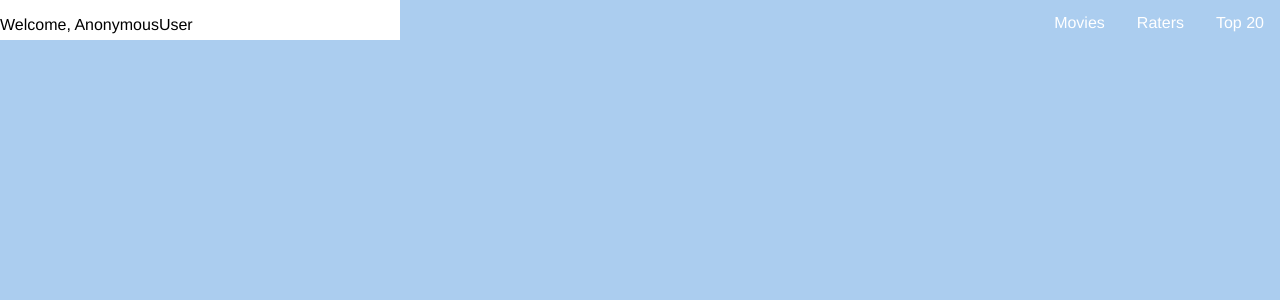
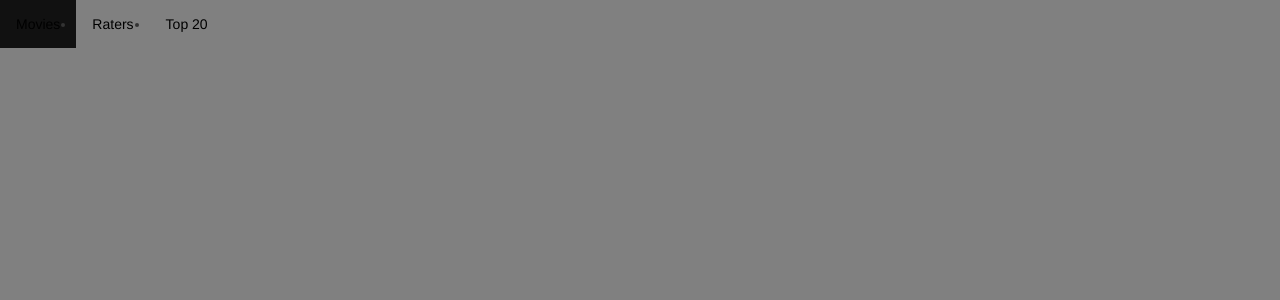
Before and after one commit to phist210/movielens_online, a Django app: page /recommender/ in a window 1280 px wide. Shown: the top 300 px of the page. Run offline with Django 3.2, Linux system fonts and the light colour scheme; parts of the project's set-up code (start-up, migrations or seed data) failed here and were passed over; some libraries are stand-ins or nearby versions.

Commit message:
some front end functionality

```diff
--- a/movielens_online/recommender/static/recommender/stylin_profilin.css
+++ b/movielens_online/recommender/static/recommender/stylin_profilin.css
@@ -1,13 +1,13 @@
 /* unvisited link */
 a:link {
-  color: red;
+  color: #123456;
   text-decoration: none;
 }
 
 /* visited link */
 a:visited {
   text-decoration: none;
-  color: green;
+  color: black;
 }
 
 /* mouse over link */
@@ -40,17 +40,16 @@ body{
   background-color: white;
 }
 
-#main {
-    list-style-type: none;
+ul.toaster {
     position: fixed;
     margin: auto;
     top: 0;
     right: 0;
-    bottom: 1;
-    left: 1;
+    bottom: 0;
+    left: 0;
     padding: 0;
     overflow: hidden;
-    background-color: auto;
+    background-color: grey;
 }
 
 li.main {
@@ -59,7 +58,7 @@ li.main {
 
 li.main a {
     display: block;
-    color: white;
+    color: black;
     text-align: center;
     padding: 14px 16px;
     text-decoration: none;
--- a/movielens_online/recommender/templates/recommender/index.html
+++ b/movielens_online/recommender/templates/recommender/index.html
@@ -5,18 +5,21 @@
     <meta charset='utf-8'>
     <meta name="viewport" content="width=device-width, initial-scale=1">
     <link rel="stylesheet" type="text/css" href="{% static 'recommender/stylin_profilin.css' %}" />
+    <meta name="viewport" content="width=device-width, initial-scale=1">
+    <link rel="stylesheet" href="https://maxcdn.bootstrapcdn.com/bootstrap/3.3.7/css/bootstrap.min.css">
+    <script src="https://ajax.googleapis.com/ajax/libs/jquery/3.1.1/jquery.min.js"></script>
+    <script src="https://maxcdn.bootstrapcdn.com/bootstrap/3.3.7/js/bootstrap.min.js"></script>
     <title>{{user}}'s Profile Page</title>
   </head>
   <body>
-      <ul id='main'>
-        <li class="main"><a target='_blank' href='movie_list'>Movies</a></li>
-        <li class="main"><a target='_blank' href='rater_list'>Raters</a></li>
-        <li class="main"><a target='_blank' href='top_20'>Top 20</a></li>
-        <div></div>
-      </ul>
-    <div id="welcome">
+    <div class="jumbotron text-center">
       <p>Welcome, {{user}}</p>
     </div>
+        <ul class='toaster'>
+          <li class="main"><a target='_blank' href='movie_list'>Movies</a></li>
+          <li class="main"><a target='_blank' href='rater_list'>Raters</a></li>
+          <li class="main"><a target='_blank' href='top_20'>Top 20</a></li>
+        </ul>
 
   </body>
 </html>
```
Also changed, not shown: movielens_online/recommender/templates/recommender/movie_list.html (+11 -0 lines), movielens_online/recommender/templates/recommender/movie_profile.html (+15 -4 lines), movielens_online/recommender/templates/recommender/rater_list.html (+10 -0 lines), movielens_online/recommender/templates/recommender/rater_profile.html (+11 -0 lines), movielens_online/recommender/templates/recommender/top_20.html (+11 -1 lines).
